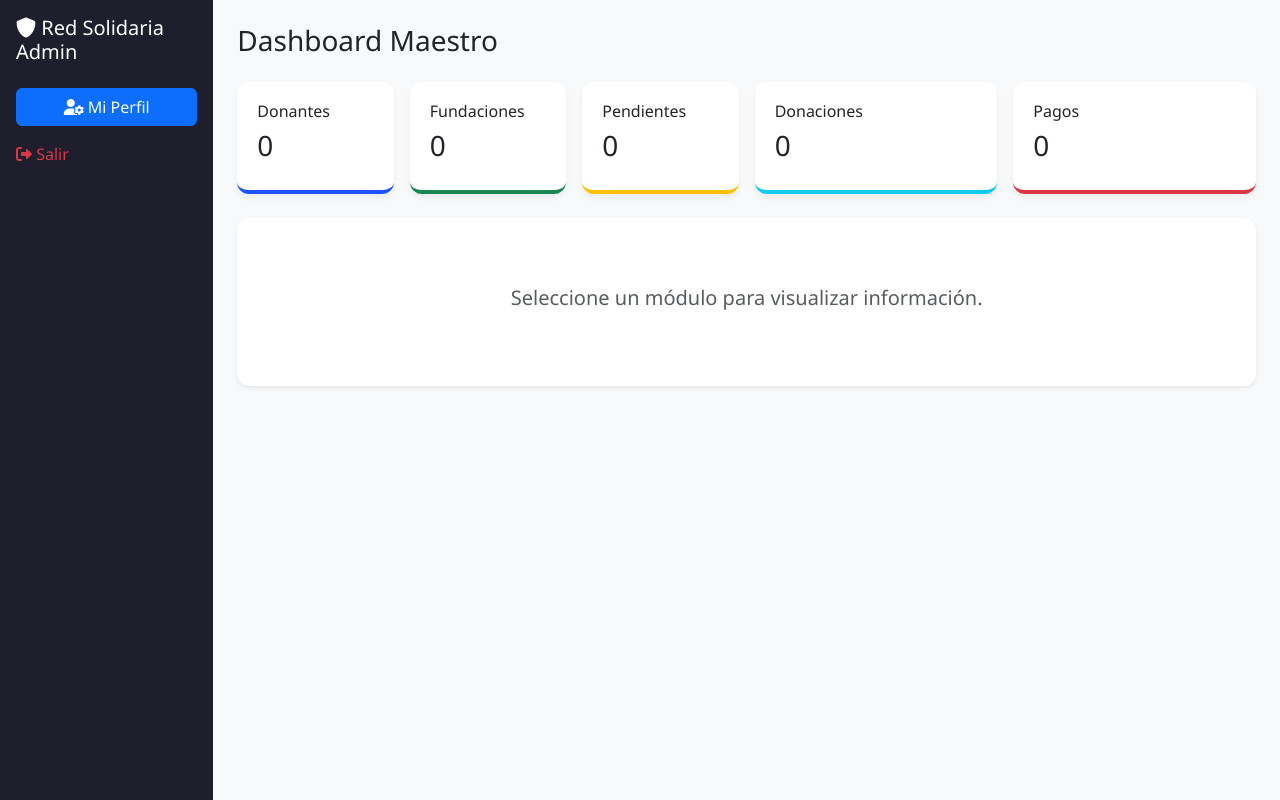
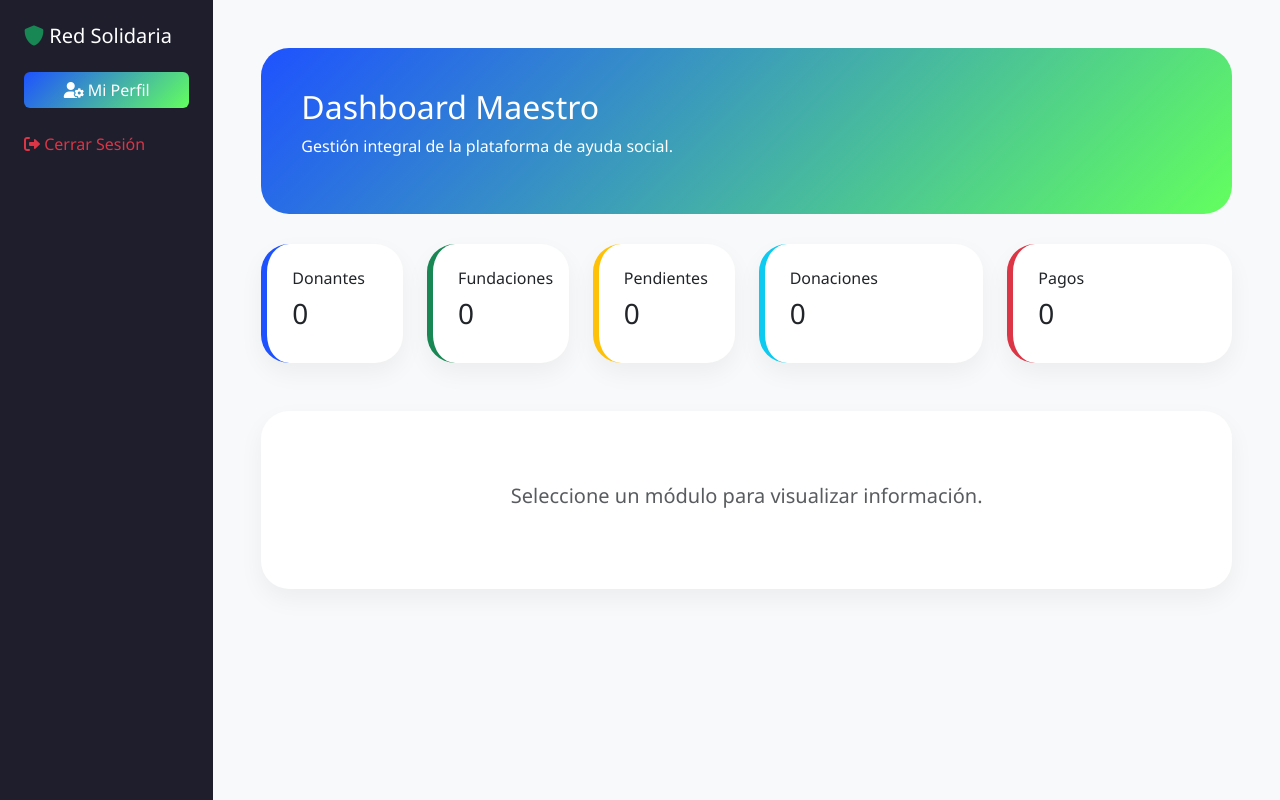
Before and after one commit to Will-2207/despliegue.1, a Flask app: page /dashboard in a window 1280 px wide. Run offline with Flask 3, Linux system fonts and the light colour scheme; the visitor is signed in with stand-in values (Sample User, id 1).

Commit message:
Dashboard profesional: tablas completas, estados, auditoría y trazabilidad3

```diff
--- a/controllers/admin_controller.py
+++ b/controllers/admin_controller.py
@@ -1,6 +1,7 @@
 from flask import render_template, request, jsonify, session
+from datetime import datetime
 from . import admin_bp
-from models import db, Fundacion, Usuario, Donacion
+from models import db, Fundacion, Usuario, Donacion, Necesidad
 from decorators import admin_required
 from admin_manager import AdminManager
 from email_service import EmailService
@@ -11,7 +12,7 @@ from email_service import EmailService
 def dashboard():
     return render_template('admin_dashboard.html', metricas=AdminManager.obtener_metricas())
 
-# --- ENDPOINTS DE CARGA DINÁMICA (AJAX) ---
+# --- ENDPOINTS DE CARGA DINÁMICA ---
 @admin_bp.route('/admin/get_<tipo>')
 @admin_required
 def get_data(tipo):
@@ -27,7 +28,7 @@ def get_data(tipo):
         return render_template('partials/tabla_pagos.html', pagos=Donacion.query.all())
     return jsonify({"error": "Módulo no encontrado"}), 404
 
-# --- PROCESAMIENTO CENTRALIZADO DE ACCIONES ---
+# --- PROCESAMIENTO CENTRALIZADO ---
 @admin_bp.route('/admin/procesar_accion', methods=['POST'])
 @admin_required
 def procesar_accion():
@@ -41,28 +42,33 @@ def procesar_accion():
         if tipo == 'rechazar_fundacion':
             fundacion = Fundacion.query.get_or_404(id_afectado)
             fundacion.estado = 'rechazada'
-            AdminManager.registrar_auditoria(f'Fundacion:{id_afectado}', 'RECHAZAR_FUNDACION', motivo_final)
-            EmailService.enviar_notificacion(fundacion.usuario.email, fundacion.usuario.nombre, "Actualización Fundación", f"Motivo: {motivo_final}")
+            db.session.commit() # Guardar estado antes del email
+            AdminManager.registrar_auditoria(f'Fundacion:{id_afectado}', 'RECHAZAR', motivo_final)
+            # Solo enviar si existe el usuario relacionado
+            if hasattr(fundacion, 'usuario') and fundacion.usuario:
+                EmailService.enviar_notificacion(fundacion.usuario.email, fundacion.usuario.nombre, "Actualización Fundación", f"Motivo: {motivo_final}")
 
         elif tipo == 'eliminar_donante':
             usuario = Usuario.query.get_or_404(id_afectado)
             usuario.estado = 'suspendido'
-            AdminManager.registrar_auditoria(f'Usuario:{id_afectado}', 'ELIMINAR_DONANTE', motivo_final)
-            EmailService.enviar_notificacion(usuario.email, usuario.nombre, "Notificación de cuenta", f"Cuenta suspendida. Motivo: {motivo_final}")
+            db.session.commit()
+            AdminManager.registrar_auditoria(f'Usuario:{id_afectado}', 'ELIMINAR', motivo_final)
+            EmailService.enviar_notificacion(usuario.email, usuario.nombre, "Notificación", f"Motivo: {motivo_final}")
 
         elif tipo == 'aprobar_fundacion':
             fundacion = Fundacion.query.get_or_404(id_afectado)
             fundacion.es_verificado = True
             fundacion.estado = 'activa'
-            AdminManager.registrar_auditoria(f'Fundacion:{id_afectado}', 'APROBAR_FUNDACION', 'Aprobación Administrativa')
-            EmailService.enviar_notificacion(fundacion.usuario.email, fundacion.usuario.nombre, "Aprobación Exitosa", "Tu fundación ha sido activada.")
+            db.session.commit() # Guardar estado antes del email
+            AdminManager.registrar_auditoria(f'Fundacion:{id_afectado}', 'APROBAR', 'Aprobación Administrativa')
+            if hasattr(fundacion, 'usuario') and fundacion.usuario:
+                EmailService.enviar_notificacion(fundacion.usuario.email, fundacion.usuario.nombre, "Aprobación Exitosa", "Tu fundación ha sido activada.")
 
         else:
             return jsonify({"success": False, "message": "Acción no reconocida"}), 400
 
-        db.session.commit()
         return jsonify({"success": True, "message": "Acción procesada correctamente"})
 
     except Exception as e:
         db.session.rollback()
-        return jsonify({"success": False, "message": f"Error interno: {str(e)}"}), 500
+        return jsonify({"success": False, "message": f"Error: {str(e)}"}), 500
--- a/templates/admin_dashboard.html
+++ b/templates/admin_dashboard.html
@@ -6,30 +6,44 @@
     <link href="https://cdn.jsdelivr.net/npm/bootstrap@5.3.3/dist/css/bootstrap.min.css" rel="stylesheet">
     <link rel="stylesheet" href="https://cdnjs.cloudflare.com/ajax/libs/font-awesome/6.0.0/css/all.min.css">
     <style>
-        body { background: #f8f9fa; font-family: 'Segoe UI', sans-serif; }
+        :root { --azul-solidario: #1e52ff; --verde-solidario: #63ff5e; }
+        body { background-color: #f8f9fa; font-family: 'Segoe UI', sans-serif; min-height: 100vh; }
+
+        /* Barra lateral personalizada */
         .sidebar { background: #1e1e2d; min-height: 100vh; color: #a2a3b7; }
-        .sidebar .nav-link { color: #a2a3b7; }
-        .stats-card { background: #fff; border-radius: 12px; padding: 20px; box-shadow: 0 4px 6px rgba(0,0,0,0.05); cursor: pointer; transition: 0.3s; border-bottom: 4px solid #1e52ff; }
-        .stats-card:hover { transform: translateY(-5px); box-shadow: 0 8px 15px rgba(0,0,0,0.1); }
-        .table-responsive { background: white; padding: 20px; border-radius: 12px; }
+        .sidebar .nav-link { color: #a2a3b7; transition: 0.3s; }
+        .sidebar .nav-link:hover { color: var(--verde-solidario); }
+        .btn-sidebar { background: linear-gradient(135deg, var(--azul-solidario), var(--verde-solidario)); border: none; color: white; }
+
+        .header-dash { background: linear-gradient(135deg, var(--azul-solidario), var(--verde-solidario)); color: white; padding: 40px; border-radius: 28px; margin-bottom: 30px; }
+
+        .stats-card { background: white; border-radius: 28px; padding: 25px; box-shadow: 0 10px 25px rgba(0,0,0,0.05); cursor: pointer; transition: 0.3s; border-left: 6px solid var(--azul-solidario); }
+        .stats-card:hover { transform: translateY(-5px); box-shadow: 0 15px 30px rgba(0,0,0,0.1); }
+
+        .table-responsive { background: white; padding: 25px; border-radius: 28px; box-shadow: 0 10px 25px rgba(0,0,0,0.05); }
+        .table { border-collapse: separate; border-spacing: 0 10px; }
+        .table tr { background: #fdfdfd; border-radius: 15px; }
     </style>
 </head>
 <body>
 
 <div class="container-fluid">
     <div class="row">
-        <div class="col-md-2 sidebar p-3">
-            <h5 class="text-white mb-4"><i class="fas fa-shield-alt"></i> Red Solidaria Admin</h5>
-            <button class="btn btn-primary w-100 mb-3" data-bs-toggle="offcanvas" data-bs-target="#offcanvasProfile">
+        <div class="col-md-2 sidebar p-4">
+            <h5 class="text-white mb-4"><i class="fas fa-shield-alt text-success"></i> Red Solidaria</h5>
+            <button class="btn btn-sidebar w-100 mb-4" data-bs-toggle="offcanvas" data-bs-target="#offcanvasProfile">
                 <i class="fas fa-user-cog"></i> Mi Perfil
             </button>
-            <a href="/logout" class="text-danger nav-link"><i class="fas fa-sign-out-alt"></i> Salir</a>
+            <a href="/logout" class="nav-link text-danger"><i class="fas fa-sign-out-alt"></i> Cerrar Sesión</a>
         </div>
 
-        <div class="col-md-10 p-4">
-            <h3 class="mb-4">Dashboard Maestro</h3>
+        <div class="col-md-10 p-5">
+            <div class="header-dash">
+                <h2>Dashboard Maestro</h2>
+                <p>Gestión integral de la plataforma de ayuda social.</p>
+            </div>
 
-            <div class="row g-3 mb-4">
+            <div class="row g-4 mb-5">
                 <div class="col-md-2" onclick="cargarSeccion('donantes')"><div class="stats-card"><h6>Donantes</h6><h3>{{ metricas.donantes }}</h3></div></div>
                 <div class="col-md-2" onclick="cargarSeccion('fundaciones')"><div class="stats-card border-success"><h6>Fundaciones</h6><h3>{{ metricas.fundaciones }}</h3></div></div>
                 <div class="col-md-2" onclick="cargarSeccion('pendientes')"><div class="stats-card border-warning"><h6>Pendientes</h6><h3>{{ metricas.pendientes }}</h3></div></div>
@@ -37,7 +51,7 @@
                 <div class="col-md-3" onclick="cargarSeccion('pagos')"><div class="stats-card border-danger"><h6>Pagos</h6><h3>{{ metricas.pagos }}</h3></div></div>
             </div>
 
-            <div class="table-responsive shadow-sm">
+            <div class="table-responsive">
                 <div id="dinamicTable">
                     <h5 class="text-muted text-center p-5">Seleccione un módulo para visualizar información.</h5>
                 </div>
@@ -48,12 +62,12 @@
 
 <div class="modal fade" id="modalAccion" tabindex="-1">
     <div class="modal-dialog">
-        <form class="modal-content" id="formAccion" onsubmit="enviarAccion(event)">
-            <div class="modal-header"><h5 class="modal-title">Confirmar Acción</h5></div>
+        <form class="modal-content border-0 shadow" id="formAccion" onsubmit="enviarAccion(event)">
+            <div class="modal-header bg-light"><h5 class="modal-title">Confirmar Acción</h5></div>
             <div class="modal-body">
                 <input type="hidden" id="inputTipo" name="tipo">
                 <input type="hidden" id="inputId" name="id">
-                <select name="motivo" id="selectMotivo" class="form-select mb-2" onchange="toggleOtro(this.value)">
+                <select name="motivo" id="selectMotivo" class="form-select mb-3" onchange="toggleOtro(this.value)">
                     <option value="Solicitud del usuario">Solicitud del usuario</option>
                     <option value="Información incompleta">Información incompleta</option>
                     <option value="Actividad sospechosa">Actividad sospechosa</option>
@@ -61,33 +75,20 @@
                 </select>
                 <textarea name="motivo_otro" id="textareaOtro" class="form-control" style="display:none;" placeholder="Especifique el motivo..."></textarea>
             </div>
-            <div class="modal-footer"><button type="submit" class="btn btn-danger">Confirmar</button></div>
-        </form>
-    </div>
-</div>
-
-<div class="offcanvas offcanvas-end" id="offcanvasProfile">
-    <div class="offcanvas-header bg-dark text-white"><h5 class="offcanvas-title">Perfil Administrador</h5></div>
-    <div class="offcanvas-body">
-        <form action="/admin/profile/update" method="POST">
-            <input type="text" name="nombre" class="form-control mb-2" value="Admin" placeholder="Nombre">
-            <input type="email" name="email" class="form-control mb-2" placeholder="Correo">
-            <button class="btn btn-success w-100">Actualizar Datos</button>
+            <div class="modal-footer"><button type="submit" class="btn btn-primary px-4">Confirmar Acción</button></div>
         </form>
     </div>
 </div>
 
 <script>
     function cargarSeccion(tipo) {
-        document.getElementById('dinamicTable').innerHTML = "Cargando...";
+        document.getElementById('dinamicTable').innerHTML = '<div class="text-center p-5"><div class="spinner-border text-primary"></div></div>';
         fetch(`/admin/get_${tipo}`)
             .then(res => res.text())
             .then(html => document.getElementById('dinamicTable').innerHTML = html);
     }
 
-    function toggleOtro(val) {
-        document.getElementById('textareaOtro').style.display = (val === 'Otro') ? 'block' : 'none';
-    }
+    function toggleOtro(val) { document.getElementById('textareaOtro').style.display = (val === 'Otro') ? 'block' : 'none'; }
 
     function abrirModalAccion(tipo, id) {
         document.getElementById('inputTipo').value = tipo;
@@ -97,12 +98,15 @@
 
     function enviarAccion(event) {
         event.preventDefault();
-        const formData = new FormData(event.target);
-        fetch('/admin/procesar_accion', { method: 'POST', body: formData })
+        fetch('/admin/procesar_accion', { method: 'POST', body: new FormData(event.target) })
         .then(res => res.json())
         .then(data => {
-            alert('Acción realizada con éxito');
-            location.reload();
+            if(data.success) {
+                alert('Acción realizada con éxito');
+                location.reload(); // Recarga para actualizar contadores y estados
+            } else {
+                alert('Error: ' + data.message);
+            }
         });
     }
 </script>
```
